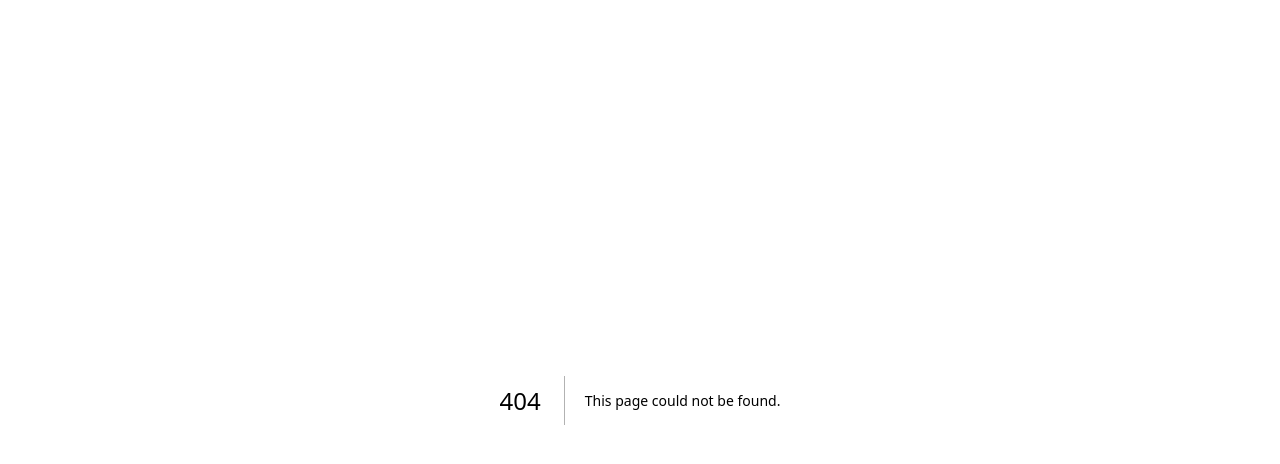
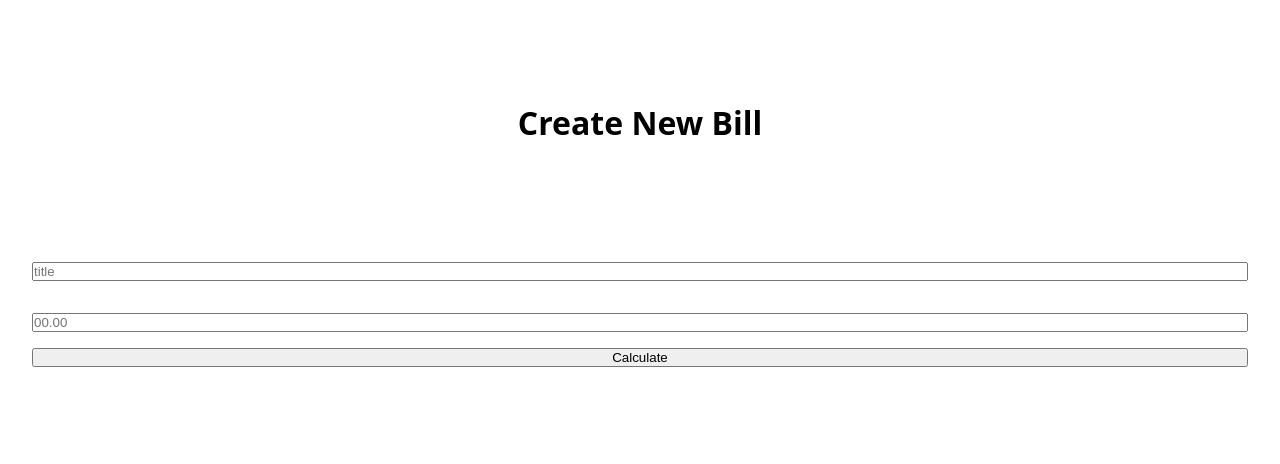
Before and after one commit to d-opri/Kroko-Capstone, a Next.js app: page /Form in a window 1280 px wide. Before the commit this address had no page. Shown: the top 464 px of the page. Built offline with nearby package versions, Linux system fonts and the light colour scheme.

Commit message:
basic structure for Form component

```diff
--- /dev/null
+++ b/pages/Form.js
@@ -0,0 +1,29 @@
+import React from "react";
+import styled from "styled-components";
+import { Title } from "./activity";
+
+function Form() {
+  return (
+    <>
+      <Title>Create New Bill</Title>
+      <Container>
+        <label htmlFor='title'></label>
+        <input type='text' name='title' placeholder='title' />
+        <label htmlFor='amount'></label>
+        <input type='number' name='amount' placeholder='00.00' />
+        <button>Calculate</button>
+      </Container>
+    </>
+  );
+}
+
+const Container = styled.form`
+  list-style: none;
+  display: flex;
+  flex-direction: column;
+  gap: 1em;
+  margin-left: 2em;
+  margin-right: 2em;
+`;
+
+export default Form;
--- a/pages/activity.js
+++ b/pages/activity.js
@@ -13,7 +13,7 @@ export default function Activity() {
   );
 }
 
-const Title = styled.h1`
+export const Title = styled.h1`
   font-size: var(--fs-title);
   text-align: center;
   padding-block: 5rem;
--- a/pages/index.js
+++ b/pages/index.js
@@ -1,5 +1,6 @@
-import Activity from "@/pages/activity";
+import Activity from "@/pages/Activity";
+import Form from "./Form";
 
 export default function HomePage() {
-  return <Activity />;
+  return <Form />;
 }
```
